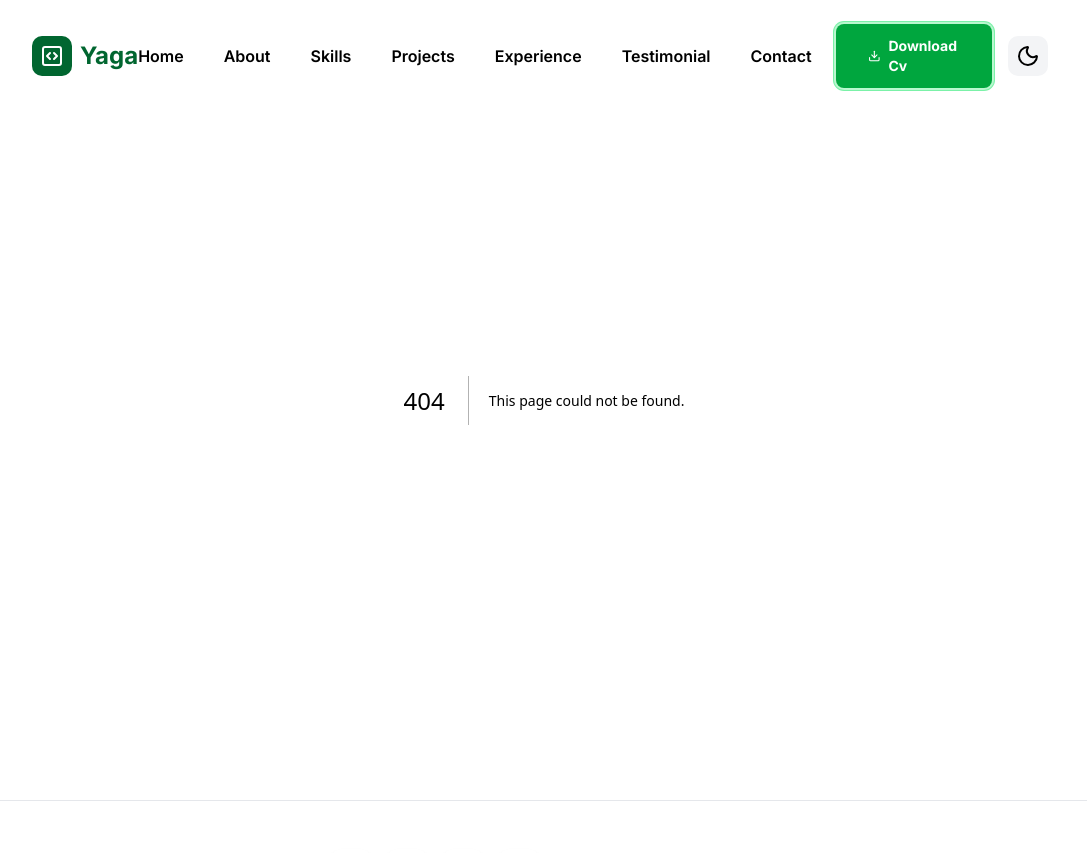
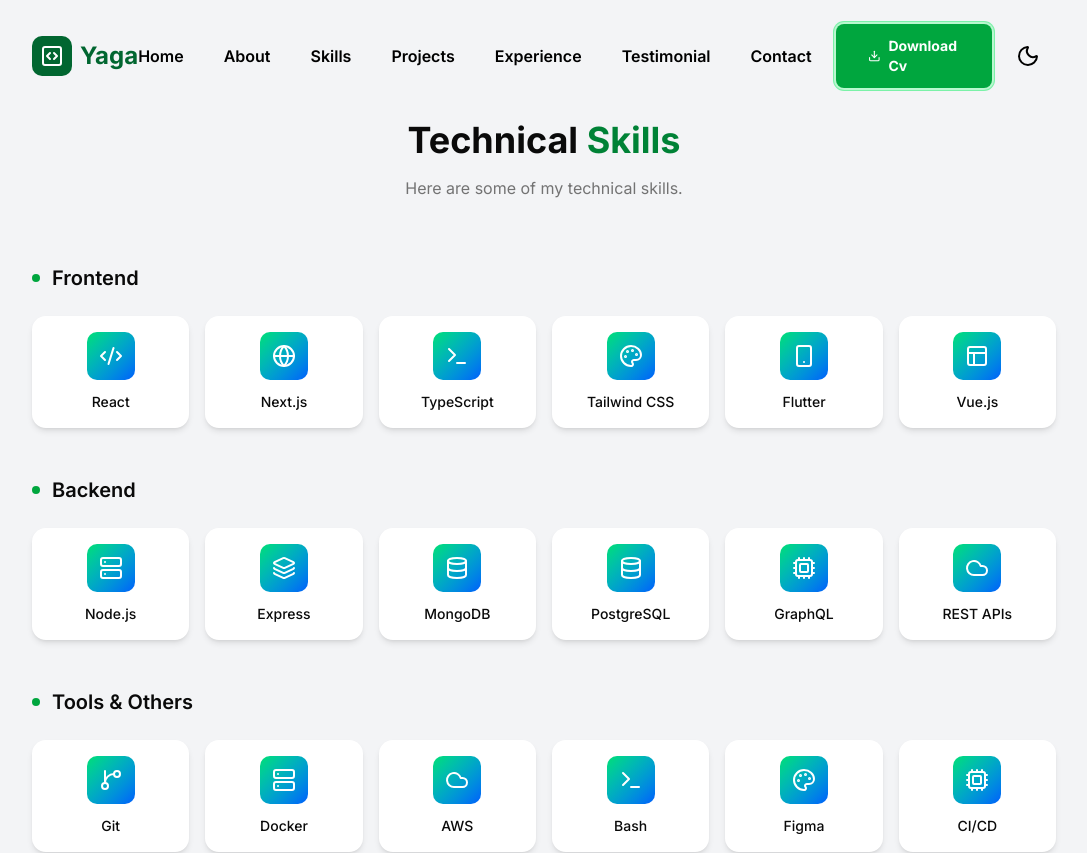
Before and after one commit to YagaAndrew/my-portofolio, a Next.js app: page /skillpage in a window 1280 px wide. Before the commit this address had no page. Shown: the top 853 px of the page, without its empty margins (96-1183 px from the left). Built offline with nearby package versions, Linux system fonts and the light colour scheme.

Commit message:
feat: Add skillpage

```diff
--- a/Constant/Constant.ts
+++ b/Constant/Constant.ts
@@ -1,7 +1,7 @@
 export const NavLinks =[
-    { name: "Home", href: "#" },
-    { name: "About", href: "#" },
-    { name: "Skills", href: "#" },
+    { name: "Home", href: "#"},
+    { name: "About", href: "/aboutpage"},
+    { name: "Skills", href: "/skillpage" },
     { name: "Projects", href: "#" },
     { name: "Experience", href: "#" },
     { name: "Testimonial", href: "#" },
--- /dev/null
+++ b/app/skillpage/page.tsx
@@ -0,0 +1,8 @@
+import SkillSection from "@/components/pages/skillpage/SkillSection";
+import React from "react";
+
+const page = () => {
+  return <SkillSection />;
+};
+
+export default page;
--- /dev/null
+++ b/components/pages/skillpage/SkillSection.tsx
@@ -0,0 +1,63 @@
+"use client";
+import React, { useEffect } from "react";
+import SectionHeading from "@/components/Helper/SectionHeading";
+import SkillCard from "../Home/skills/SkillCard";
+import { highlights, skillCategories } from "@/data";
+import { stats } from "@/data";
+import Image from "next/image";
+
+import AOS, { init } from "aos";
+import "aos/dist/aos.css";
+
+const SkillSection = () => {
+  useEffect(() => {
+    const initAOS = async () => {
+      await import("aos");
+      AOS.init({
+        duration: 1000,
+        easing: "ease",
+        once: true,
+        anchorPlacement: "top-bottom",
+      });
+    };
+    initAOS();
+  }, []);
+
+  return (
+    <div className="py-30 bg-gray-100 dark:bg-gray-950">
+      <SectionHeading
+        title1="Technical"
+        title2="Skills"
+        description="Here are some of my technical skills."
+      />
+      <div className="space-y-12 w-[80%] mx-auto">
+        {skillCategories.map((category) => {
+          return (
+            <div key={category.title}>
+              <h3 className="text-xl font-semibold mb-6 flex items-center gap-3">
+                <span className="w-2 h-2 rounded-full bg-green-600"></span>
+                {category.title}
+              </h3>
+              <div className="grid grid-cols-2 sm:grid-cols-3 md:grid-cols-4 lg:grid-cols-6 gap-4">
+                {category.skills.map((skill, index) => {
+                  return (
+                    <div
+                      data-aos="zoom-in"
+                      data-aos-delay={index * 100}
+                      data-aos-anchor-placement="top-center"
+                      key={index}
+                    >
+                      <SkillCard name={skill.name} icon={skill.icon} />
+                    </div>
+                  );
+                })}
+              </div>
+            </div>
+          );
+        })}
+      </div>
+    </div>
+  );
+};
+
+export default SkillSection;
```
